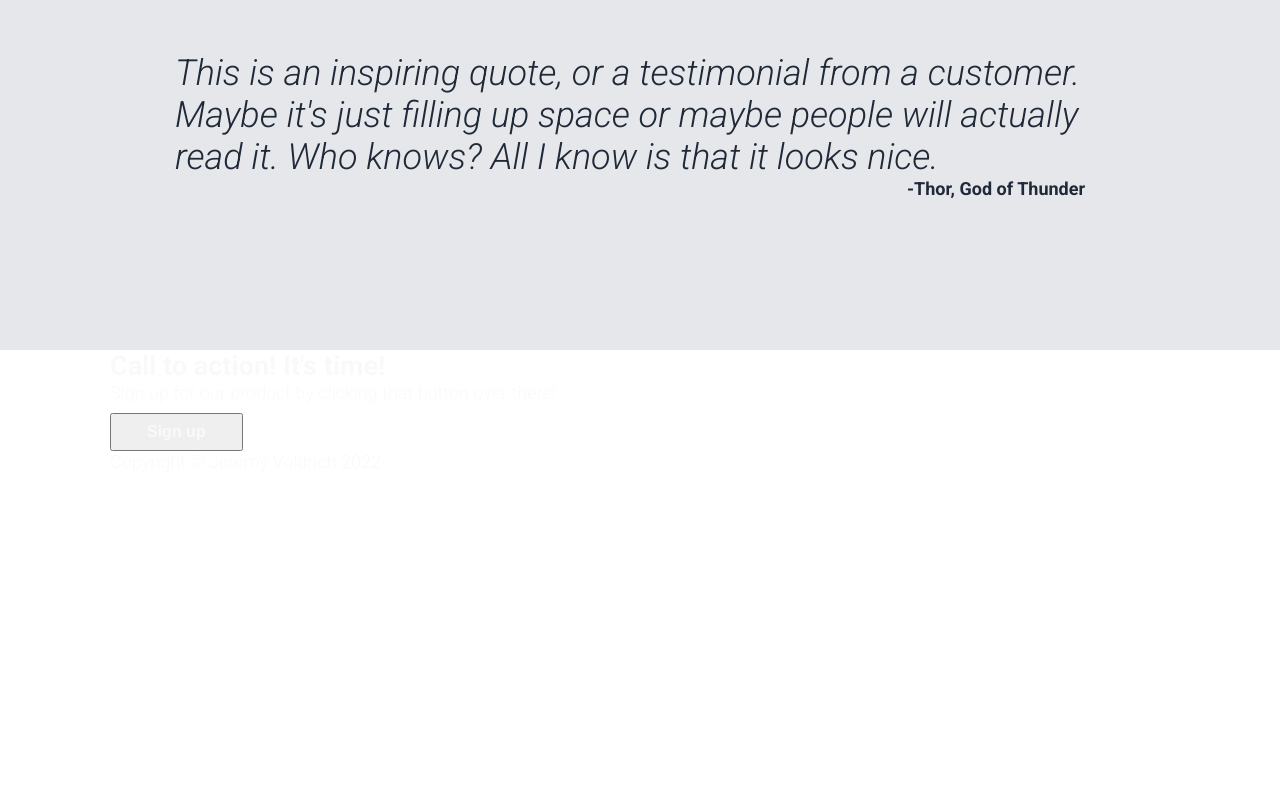
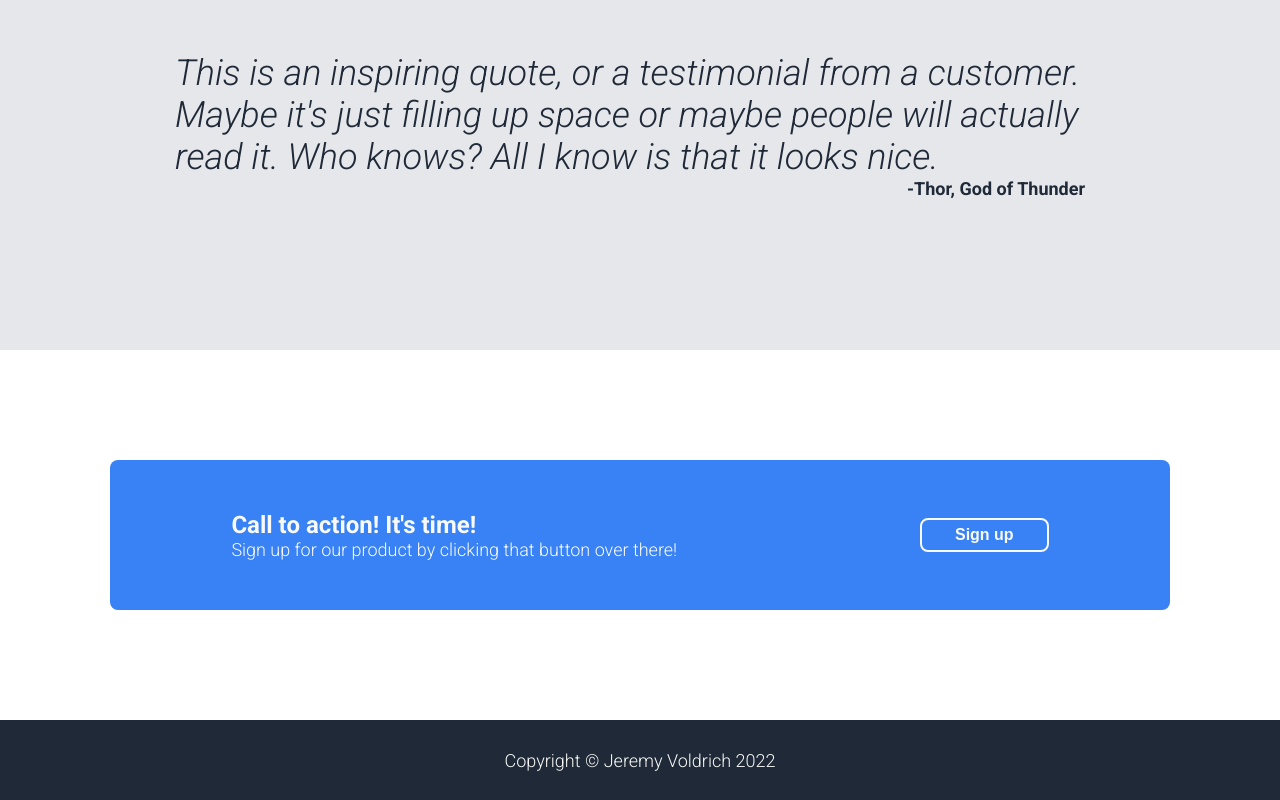
Before and after one commit to JeremyVoldrich/project_landing_page, a plain HTML site: page index.html in a window 1280 px wide. Shown: the part 996-1796 px from the top of the page. Before the commit the page ends 1468 px from the top, so only its background shows below. Drawn offline with Linux system fonts and the light colour scheme.

Commit message:
Style and layout call to action, footer sections

```diff
--- a/index.html
+++ b/index.html
@@ -70,12 +70,14 @@
   <section class="call-to-action">
     <div class="container">
       <div class="call-to-action-box">
+        <div class="call-to-action-text-container">
           <h2 class="call-to-action-text">
             Call to action! It's time!
           </h2>
           <p class="call-to-action-subtext">
             Sign up for our product by clicking that button over there!
           </p>
+        </div>
         <button class="call-to-action-button">Sign up</button>
       </div>
     </div>
--- a/style.css
+++ b/style.css
@@ -50,13 +50,13 @@ button {
   display: inline-block;
   font-size: 16px;
   font-weight: 700;
-  margin-top: 10px;
 }
 
 .header-button {
   background-color: #3882F6;
   border: none;
   border-radius: 8px;
+  margin-top: 10px;
 }
 
 .header-photo {
@@ -164,3 +164,53 @@ button {
   align-self: flex-end;
   padding: 0 85px;
 }
+
+.call-to-action .container {
+  height: 370px;
+  background: #fff;
+  display: flex;
+  flex-direction: column;
+  justify-content: center;
+}
+
+.call-to-action-box {
+  height: 150px;
+  display: flex;
+  background: #3882F6;
+  color: #F9FAF8;
+  border-radius: 8px;
+  justify-content: space-around;
+}
+
+.call-to-action-text-container {
+  display: flex;
+  flex-direction: column;
+  justify-content: center;
+}
+
+.call-to-action-text {
+  font-size: 24px;
+  font-weight: 700;
+}
+
+.call-to-action-button {
+  background-color: #3882F6;
+  border: 2px solid #F9FAF8;
+  border-radius: 8px;
+  padding: 6px 33px;
+  height: max-content;
+  max-height: 100%;
+  align-self: center;
+}
+
+.footer {
+  color: #F9FAF8;
+  background: #1F2937;
+}
+
+.footer .container {
+  height: 80px;
+  display: flex;
+  justify-content: center;
+  align-items: center;
+}
```
Lines whose indentation alone changed are shown as unchanged.
